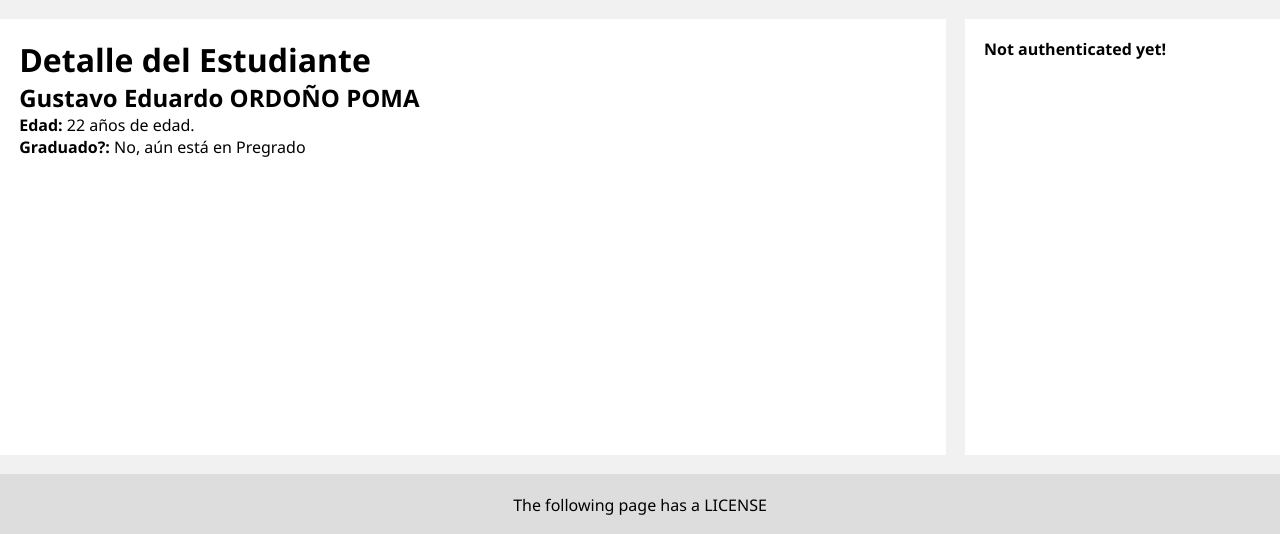
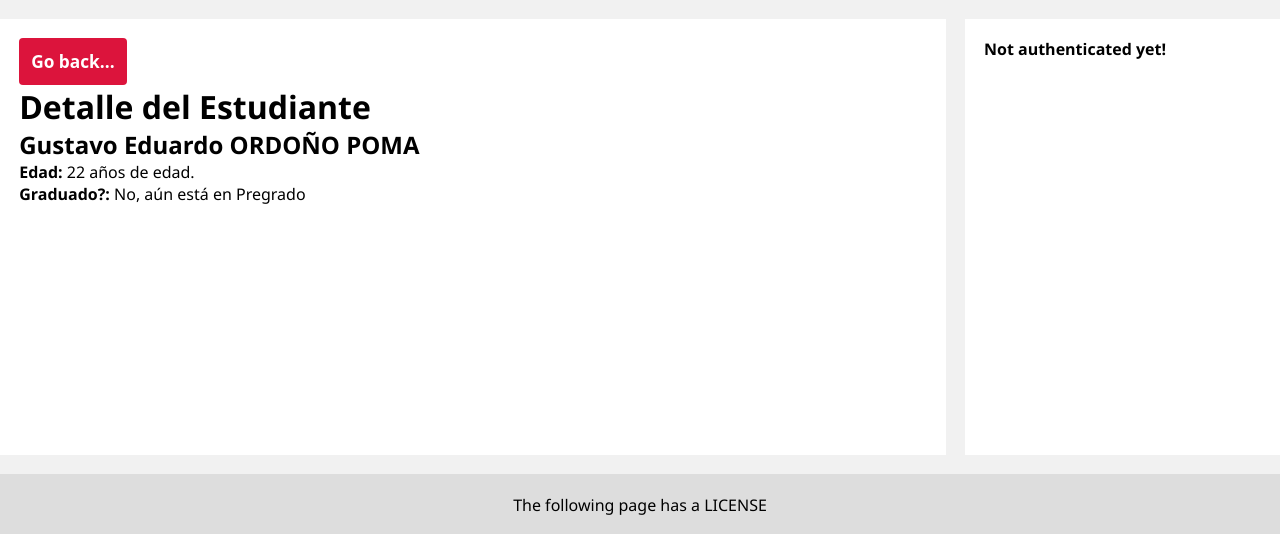
Before and after one commit to gopoma/2022-pweb2-Laboratorio05, a Django app: page /estudiantes/1/ in a window 1280 px wide. Shown: the part 145-679 px from the top of the page. Run offline with Django 4.2, Linux system fonts and the light colour scheme; data comes from the database, SQL or seed files in the repository.

Commit message:
Django5-Diapositiva8: Se implementó el método get_absolute_url para conseguir la URL canónica de un Estudiante, en donde se verán sus detalles y mejorar el SEO

```diff
--- a/src/estudiantes/models.py
+++ b/src/estudiantes/models.py
@@ -1,4 +1,5 @@
 from django.db import models
+from django.urls import reverse
 
 # Create your models here.
 class Estudiante(models.Model):
@@ -12,5 +13,7 @@ class Estudiante(models.Model):
     city = models.CharField(blank=True, max_length=255)
     district = models.CharField(blank=True, max_length=255)
 
+    def get_absolute_url(self):
+        return reverse("estudiantes:estudiante-detail", kwargs={"pk": self.id})
     def __str__(self):
         return self.fullname
--- a/src/estudiantes/templates/estudiantes/estudiante_detail.html
+++ b/src/estudiantes/templates/estudiantes/estudiante_detail.html
@@ -6,11 +6,26 @@
 
 {% block styles %}
     <style>
-
+        .go-back {
+            display: inline-block;
+            border-radius: 4px;
+            padding: 0.75rem;
+            font-size: 1.08rem;
+            font-weight: bold;
+            font-family: system-ui, -apple-system, BlinkMacSystemFont, 'Segoe UI', Roboto, Oxygen, Ubuntu, Cantarell, 'Open Sans', 'Helvetica Neue', sans-serif;
+            text-decoration: none;
+            color: #FFF;
+            background-color: crimson;
+            transition: background 0.3s ease-out;
+        }
+        .go-back:hover {
+            background-color: darkred;
+        }
     </style>
 {% endblock %}
 
 {% block content %}
+    <a class="go-back" href="../">Go back...</a>
     <h1>Detalle del Estudiante</h1>
     <h2>{{ object.fullname }}</h2>
     <p><b>Edad: </b>{{ object.age }} años de edad.</p>
--- a/src/estudiantes/templates/estudiantes/estudiante_list.html
+++ b/src/estudiantes/templates/estudiantes/estudiante_list.html
@@ -25,7 +25,9 @@
     <section class="students">
         {% for estudiante in object_list %}
             <article class="students__student">
-                <h3>{{ estudiante.fullname }}</h3>
+                <h3>
+                    <a href="{{ estudiante.get_absolute_url }}">{{ estudiante.fullname }}</a>
+                </h3>
                 <p><b>CUI: </b>{{ estudiante.cui }}</p>
                 <p><b>Email: </b>{{ estudiante.email }}</p>
                 <p><b>Teléfono: </b>{{ estudiante.phone_number }}</p>
--- a/src/estudiantes/views.py
+++ b/src/estudiantes/views.py
@@ -8,7 +8,7 @@ from .models import Estudiante
 # Create your views here.
 class EstudianteListView(ListView):
     model = Estudiante
-    queryset = Estudiante.objects.filter(age__lte="18")
+    # queryset = Estudiante.objects.filter(age__lte="18")
     paginate_by = 2
 
 class EstudianteDetailView(DetailView):
```
